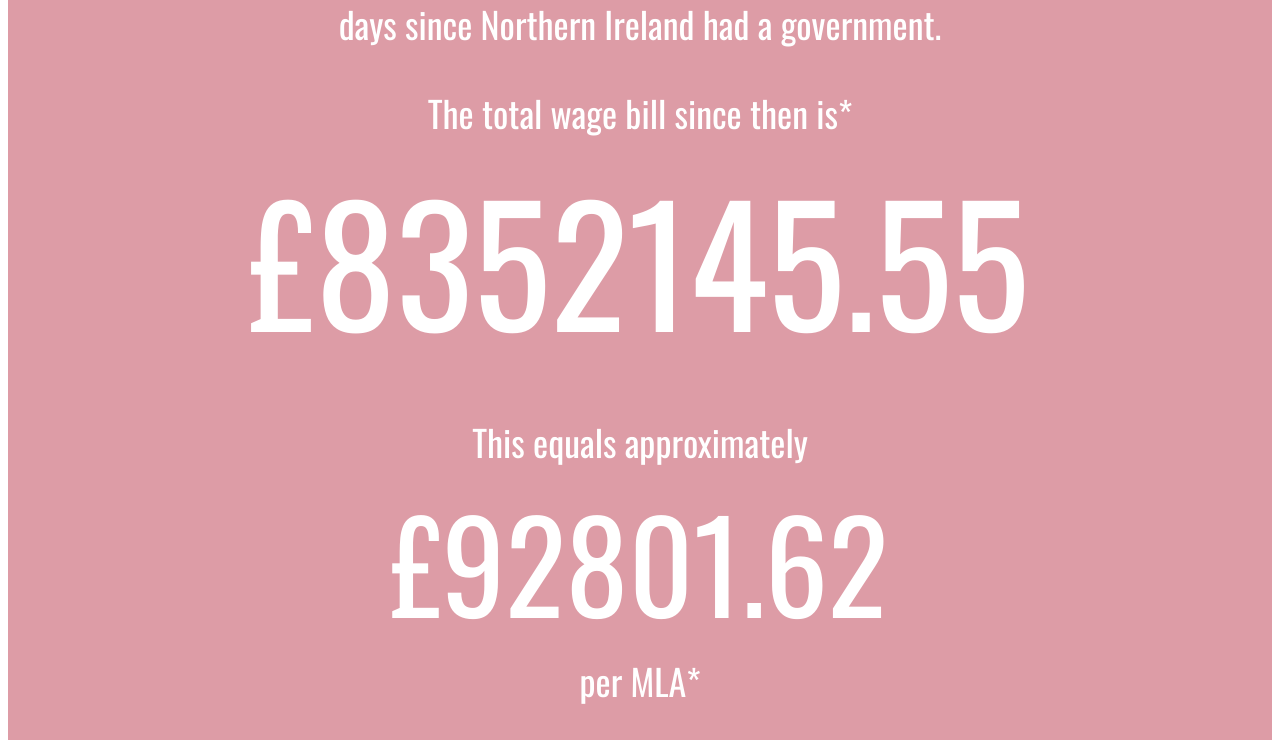
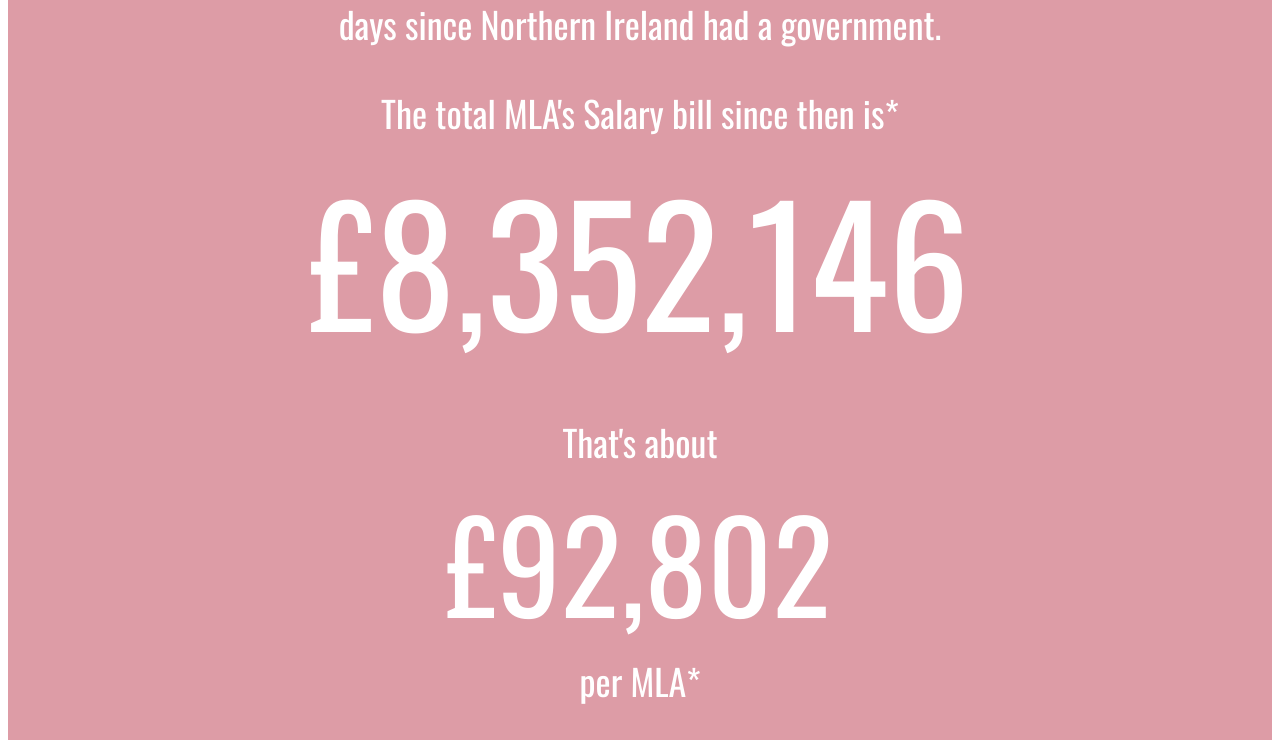
Before and after one commit to andrewbolster/howlonghasnorthernirelandnothadagovernment.com, a plain HTML site: page index.html in a window 1280 px wide. Shown: the part 466-1206 px from the top of the page. Drawn offline with nearby package versions, Linux system fonts and the light colour scheme.

Commit message:
round, formatting, and some text tweaks

```diff
--- a/index.html
+++ b/index.html
@@ -58,11 +58,11 @@
         </p>
 
         <p>
-            The total wage bill since then is*
+            The total MLA's Salary bill since then is*
             <span id="salary-container"></span>
         </p>
 
-        <p>This equals approximately
+        <p>That's about
             <span id="mla-container"></span>
            per MLA*
         </p>
@@ -151,15 +151,21 @@
                 },
 
                 perMLA: function(){
-                    return (this.totalPay() / noOfMLAs).toFixed(2);
+                    return (this.totalPay() / noOfMLAs);
                 }
             };
         })();
 
+        function displayCurrency(val){
+          return Math.round(val).toLocaleString('en-GB',
+            style='currency',currency='GBP'
+          );
+        }
+
         function updateCounter(){
             setTimeout(function(){
-                document.getElementById("salary-container").innerHTML = "&#163;" + (salaryCount.totalPay().toFixed(2));
-                document.getElementById("mla-container").innerHTML = "&#163;" + salaryCount.perMLA();
+                document.getElementById("salary-container").innerHTML = "&#163;" + displayCurrency(salaryCount.totalPay());
+                document.getElementById("mla-container").innerHTML = "&#163;" + displayCurrency(salaryCount.perMLA());
                 updateCounter();
             },1000)
         }
```
